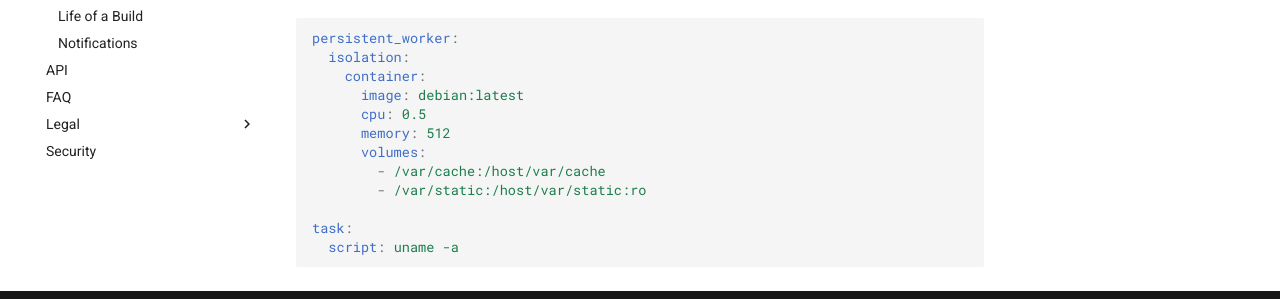
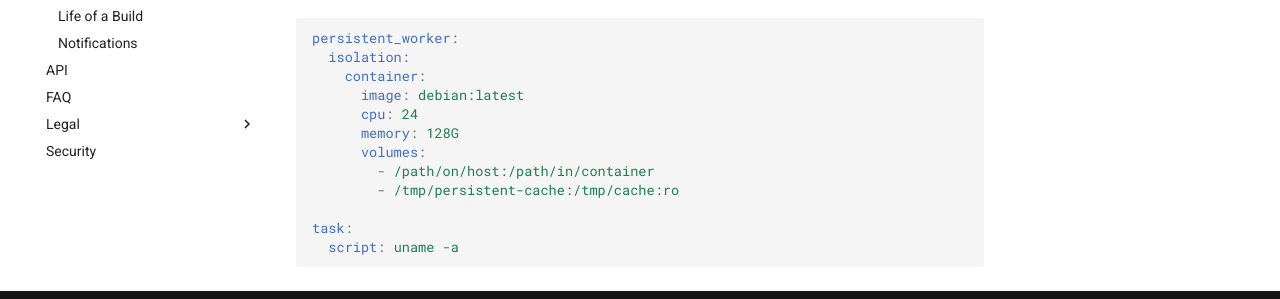
Before and after one commit to cirruslabs/cirrus-ci-docs, an MkDocs documentation site: the page built from docs/guide/persistent-workers.md, in a window 1280 px wide and 900 px high, scrolled down 2325 px. Shown: the part 544-843 px from the top of the window. Built offline with MkDocs 1.6.1 and Material for MkDocs 9.7.7, drawn with Linux system fonts in a browser that asks for light colours; comment, search, counter and statistics services are not loaded.

Commit message:
Improved paths documentation for container isolation (#853)

```diff
--- a/docs/guide/persistent-workers.md
+++ b/docs/guide/persistent-workers.md
@@ -95,11 +95,11 @@ persistent_worker:
   isolation:
     container:
       image: debian:latest
-      cpu: 0.5
-      memory: 512
+      cpu: 24
+      memory: 128G
       volumes:
-        - /var/cache:/host/var/cache
-        - /var/static:/host/var/static:ro
+        - /path/on/host:/path/in/container
+        - /tmp/persistent-cache:/tmp/cache:ro
 
 task:
   script: uname -a
```
